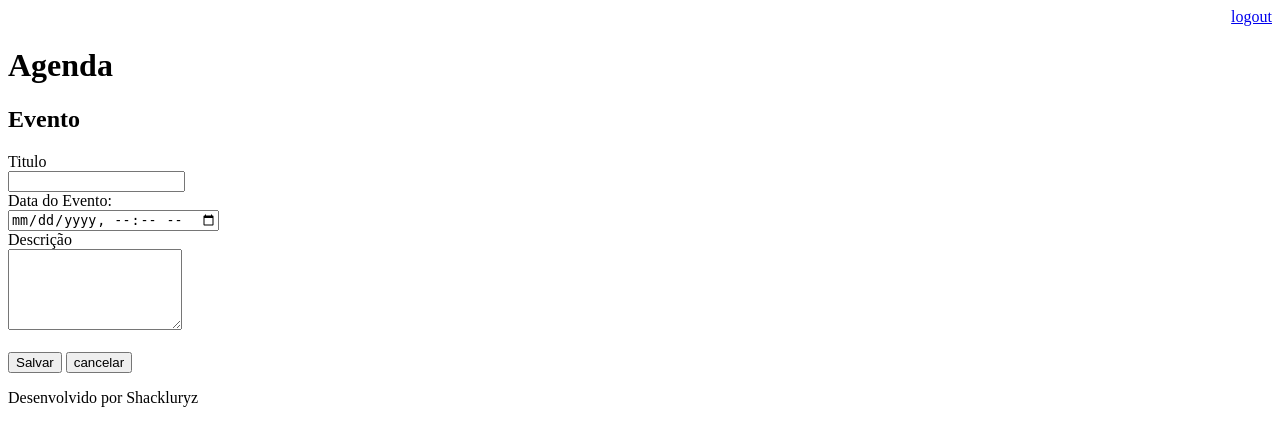
After one commit to Shackluryz/Agenda, a Django app: page /agenda/evento/ in a window 1280 px wide. The commit adds this page. Shown: the top 446 px of the page. Run offline with Django 3.2, Linux system fonts and the light colour scheme; a user stored in the database is signed in.

Commit message:
[ ADD ] Cria a pagina Eventos

```diff
--- a/agenda/agenda/urls.py
+++ b/agenda/agenda/urls.py
@@ -21,7 +21,7 @@ from django.views.generic import RedirectView
 urlpatterns = [
     path('admin/', admin.site.urls),
     path('agenda/', views.lista_eventos),
-    # path('', views.index)
+    path('agenda/evento/', views.evento),
     path('', RedirectView.as_view(url='/agenda')),
     path('login/', views.login_user),
     path('login/submit', views.submit_login),
--- a/agenda/core/views.py
+++ b/agenda/core/views.py
@@ -38,3 +38,7 @@ def lista_eventos(request):
   evento = Evento.objects.filter(usuario=usuario)
   dados =  {'eventos':evento}
   return render(request, 'agenda.html', dados)
+
+@login_required(login_url='/login/')
+def evento(request):
+  return render(request, 'evento.html')
--- a/agenda/templates/agenda.html
+++ b/agenda/templates/agenda.html
@@ -1,11 +1,12 @@
 {% extends "model-page.html" %}
 {% block content %}
   <h2>Agendamentos</h2>
-
+  <a href="evento/">
+    <button type="button">Novo Evento</button>
+  </a>
   <ul style="font-size: 18px">
   {% for evento in eventos %}
     <li>{{evento.titulo}} - {{evento.get_data_evento}}</li><br>
   {% endfor %}
   </ul>
-
 {% endblock %}
--- /dev/null
+++ b/agenda/templates/evento.html
@@ -0,0 +1,22 @@
+{% extends "model-page.html" %}
+{% block content%}
+    <h2>Evento</h2>
+    <form action="submit" method="POST">
+        <label>Titulo</label>
+        <br>
+        <input type="text" name="titulo" size="19">
+        <br>
+        <label>Data do Evento:</label>
+        <br>
+        <input type="datetime-local" name="data_evento">
+        <br>
+        <label>Descrição</label>
+        <br>
+        <textarea name="descricao" cols="19" rows="5"></textarea>
+        <br><br>
+        <button type="submit">Salvar</button>
+        <a href="/">
+            <button type="button">cancelar</button>
+        </a>
+    </form>
+{% endblock %}
```
Also changed, not shown: agenda/db.sqlite3.
